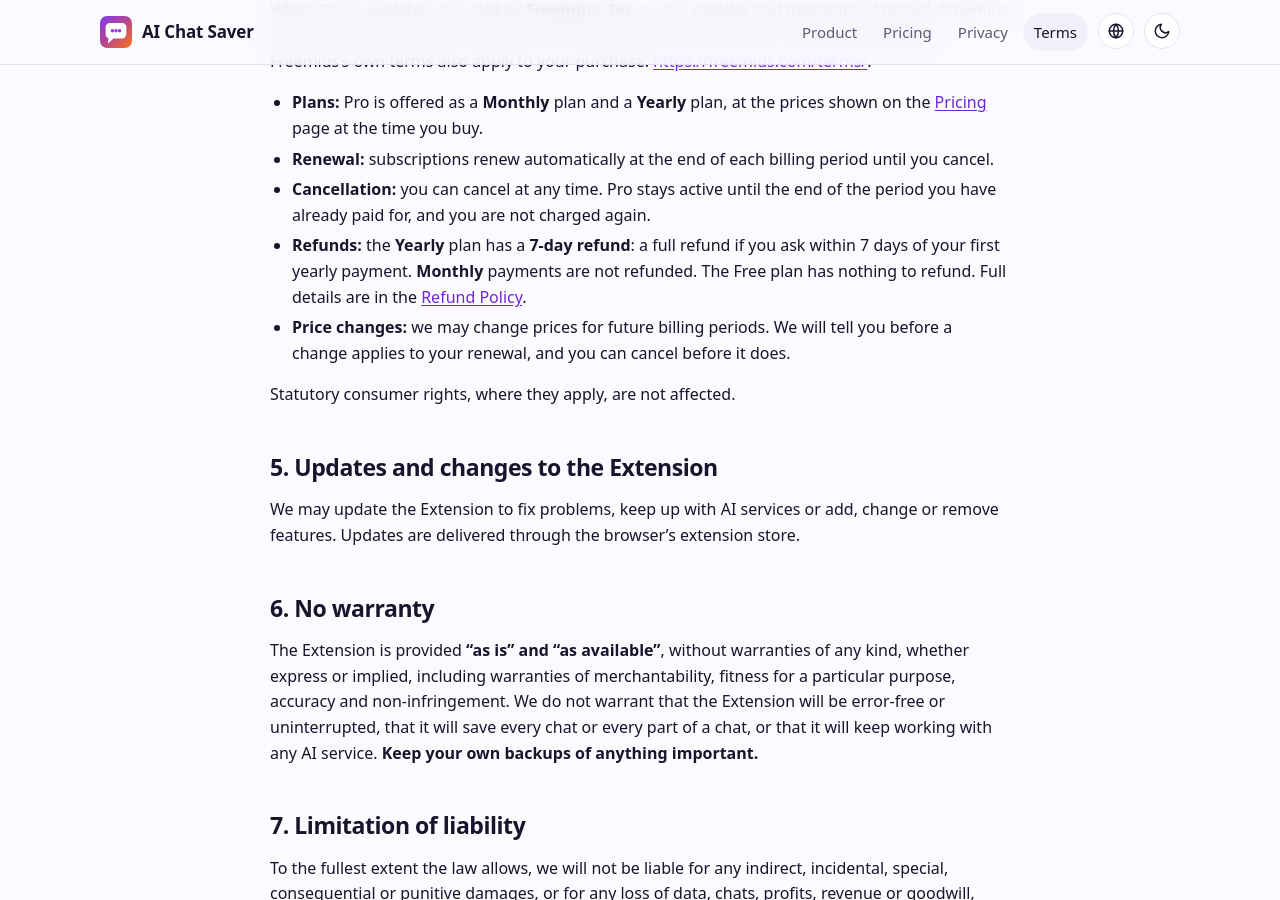
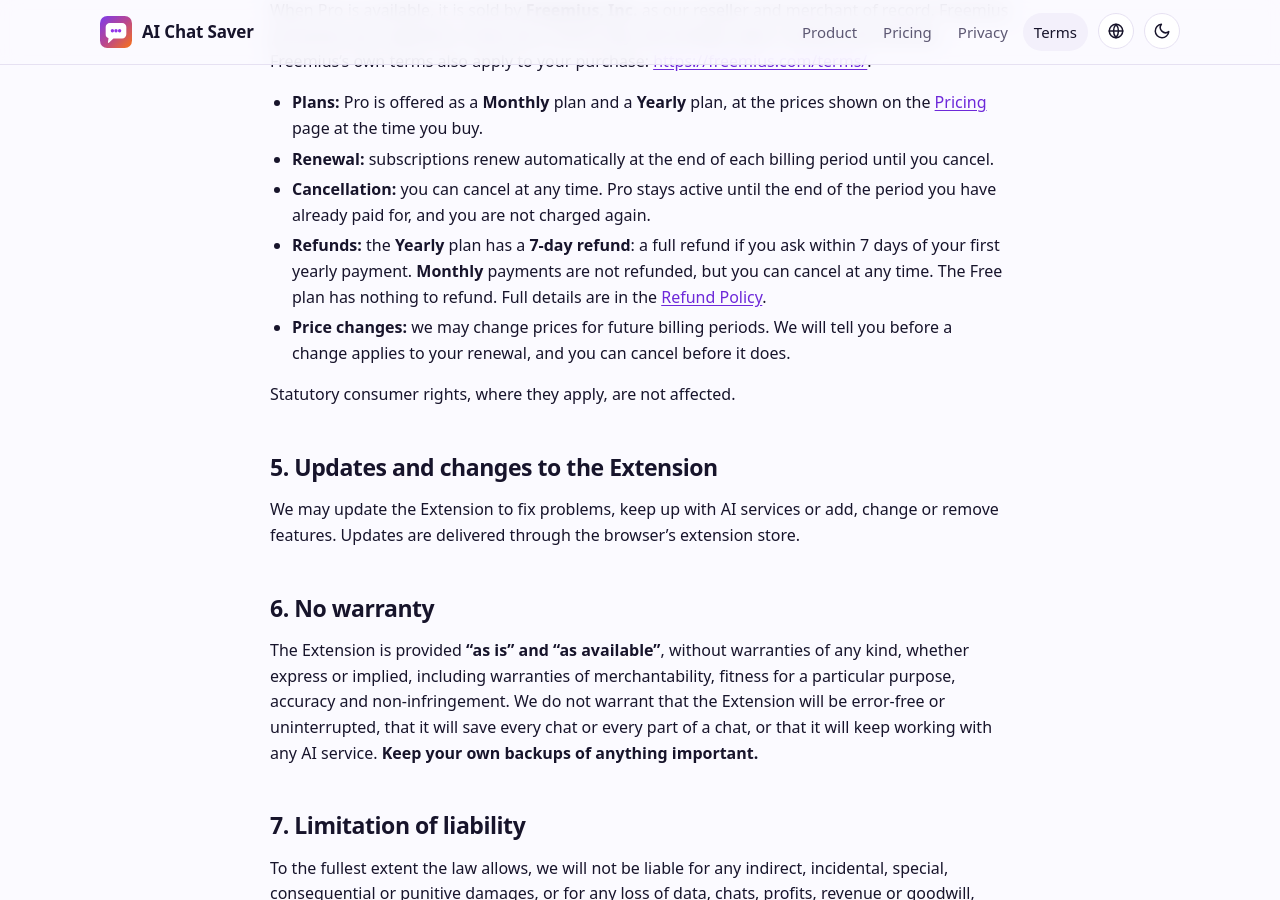
Before and after one commit to aichatsaver/aichatsaver.github.io, a Jekyll site: the page built from pages/terms.md, in a window 1280 px wide and 900 px high, scrolled down 1549 px. Built offline with Jekyll 4.4.1, drawn with Linux system fonts in a browser that asks for light colours.

Commit message:
Site: v2.14 Free/Pro texts (terms)

```diff
--- a/pages/terms.md
+++ b/pages/terms.md
@@ -41,7 +41,7 @@ When Pro is available, it is sold by **Freemius, Inc.** as our reseller and merc
 - **Plans:** Pro is offered as a **Monthly** plan and a **Yearly** plan, at the prices shown on the [Pricing](/pricing.html) page at the time you buy.
 - **Renewal:** subscriptions renew automatically at the end of each billing period until you cancel.
 - **Cancellation:** you can cancel at any time. Pro stays active until the end of the period you have already paid for, and you are not charged again.
-- **Refunds:** the **Yearly** plan has a **{{ s.refund_days }}-day refund**: a full refund if you ask within {{ s.refund_days }} days of your first yearly payment. **Monthly** payments are not refunded. The Free plan has nothing to refund. Full details are in the [Refund Policy](/refund.html).
+- **Refunds:** the **Yearly** plan has a **{{ s.refund_days }}-day refund**: a full refund if you ask within {{ s.refund_days }} days of your first yearly payment. **Monthly** payments are not refunded, but you can cancel at any time. The Free plan has nothing to refund. Full details are in the [Refund Policy](/refund.html).
 - **Price changes:** we may change prices for future billing periods. We will tell you before a change applies to your renewal, and you can cancel before it does.
 
 Statutory consumer rights, where they apply, are not affected.
```
